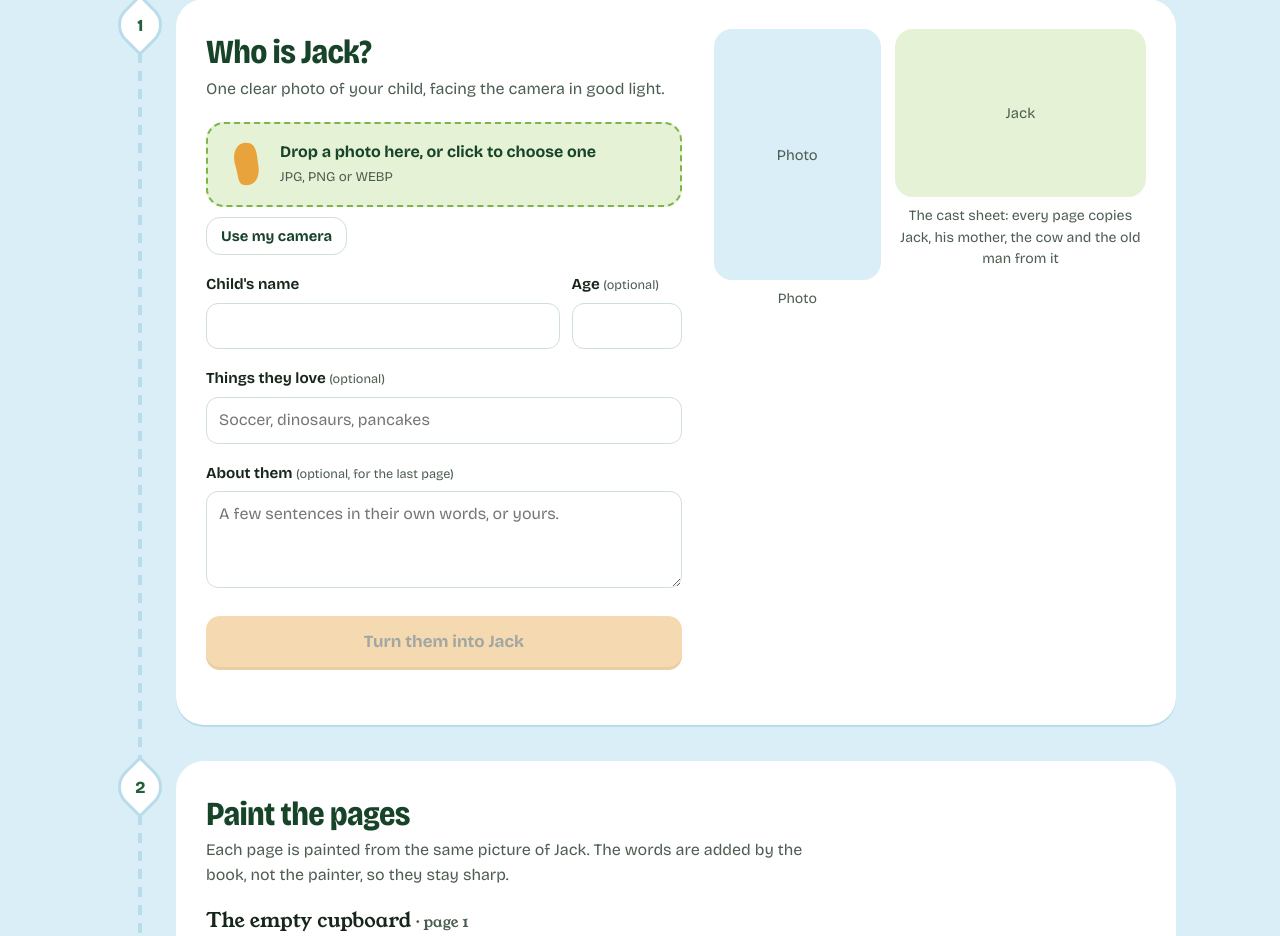
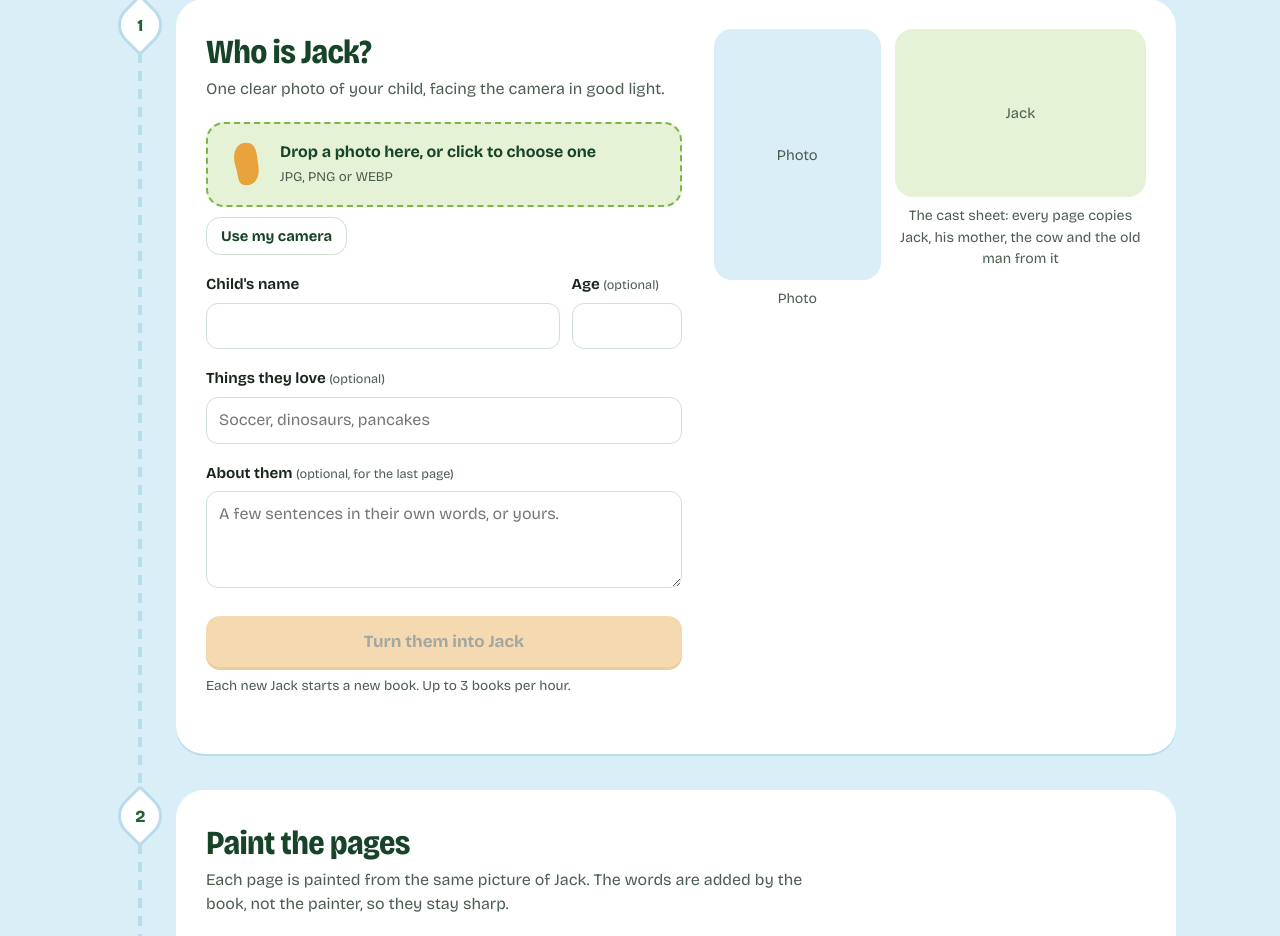
Before and after one commit to Starpilot25/beanstalk-actual, a Flask app: page / in a window 1280 px wide. Shown: the part 466-1402 px from the top of the page. Run offline with Flask 3, Linux system fonts and the light colour scheme.

Commit message:
final commmit before posting

```diff
--- a/app.py
+++ b/app.py
@@ -13,6 +13,7 @@ The API key is read from the OPENAI_API_KEY environment variable only.
 import base64
 import io
 import os
+import threading
 import time
 from collections import defaultdict, deque
 
@@ -21,7 +22,7 @@ from openai import OpenAI
 from PIL import Image, ImageOps
 
 from book_pdf import build_pdf
-from storyboard import CAST, CAST_SHEET, PAGES, PAGES_BY_N, STYLE, ZONES
+from storyboard import CAST, CAST_SHEET, HANDS, PAGES, PAGES_BY_N, STYLE, ZONES
 
 app = Flask(__name__)
 app.config["MAX_CONTENT_LENGTH"] = 40 * 1024 * 1024
@@ -85,7 +86,7 @@ def page_prompt(page):
         f"Art style: {STYLE} "
         f"{MATCH_RENDER} {CAST_SHEET} {cast} "
         "Match Jack's face to the reference sheet, but his expression follows this page's mood. "
-        f"Scene: {page['scene']} {page['shot']} {page['mood']} {ZONES[page['zone']]} "
+        f"Scene: {page['scene']} {page['shot']} {page['hands']} {HANDS} {page['mood']} {ZONES[page['zone']]} "
         f"Art style, again: {STYLE} {NO_WORDS}"
     )
 
@@ -134,19 +135,51 @@ def call_edit(images, prompt, size, quality=None):
     return result.data[0].b64_json
 
 
-_hits = defaultdict(deque)
-LIMIT, WINDOW = int(os.environ.get("HOURLY_LIMIT", "40")), 3600
+class Limiter:
+    """Sliding one-hour window, kept in memory (resets when Render restarts the app)."""
+
+    def __init__(self, limit):
+        self.limit, self.hits, self.lock = limit, defaultdict(deque), threading.Lock()
+
+    def _trim(self, q, now):
+        while q and now - q[0] > 3600:
+            q.popleft()
+
+    def take(self, key):
+        """Use one slot. Returns (allowed, slots_left, seconds_until_next_slot)."""
+        now = time.time()
+        with self.lock:
+            q = self.hits[key]
+            self._trim(q, now)
+            if len(q) >= self.limit:
+                return False, 0, int(3600 - (now - q[0])) + 1
+            q.append(now)
+            return True, self.limit - len(q), 0
+
+    def refund(self, key):
+        with self.lock:
+            if self.hits[key]:
+                self.hits[key].pop()
+
+
+requests_per_ip = Limiter(int(os.environ.get("HOURLY_LIMIT", "40")))           # any API call
+books_per_ip = Limiter(int(os.environ.get("BOOKS_PER_HOUR", "3")))              # cast sheets per person
+books_site = Limiter(int(os.environ.get("SITE_BOOKS_PER_HOUR", "20")))          # cast sheets, everyone
+
+
+def client_ip():
+    # Render's proxy appends the real client address as the LAST entry; earlier entries can be faked.
+    fwd = request.headers.get("X-Forwarded-For", "")
+    return (fwd.split(",")[-1].strip() if fwd else request.remote_addr) or "?"
 
 
 def rate_limited():
-    ip = (request.headers.get("X-Forwarded-For") or request.remote_addr or "?").split(",")[0].strip()
-    q, now = _hits[ip], time.time()
-    while q and now - q[0] > WINDOW:
-        q.popleft()
-    if len(q) >= LIMIT:
-        return True
-    q.append(now)
-    return False
+    return not requests_per_ip.take(client_ip())[0]
+
+
+def minutes(sec):
+    m = max(1, round(sec / 60))
+    return f"{m} minute{'s' if m != 1 else ''}"
 
 
 def error(msg, code=400):
@@ -169,7 +202,7 @@ def api_error(e):
 # ---------------------------------------------------------------------------
 @app.get("/")
 def index():
-    return render_template("index.html", pages=PAGES, model=IMAGE_MODEL)
+    return render_template("index.html", pages=PAGES, model=IMAGE_MODEL, books_per_hour=books_per_ip.limit)
 
 
 @app.get("/healthz")
@@ -188,10 +221,22 @@ def hero():
         photo = to_png(f.read(), "photo.png")
     except ValueError as e:
         return error(str(e))
+    # Each cast sheet starts a new book, so this is where books are counted.
+    ip = client_ip()
+    ok, left, wait = books_per_ip.take(ip)
+    if not ok:
+        return error(f"You've made {books_per_ip.limit} books this hour. You can start another in about {minutes(wait)}.", 429)
+    site_ok, _, site_wait = books_site.take("all")
+    if not site_ok:
+        books_per_ip.refund(ip)
+        return error(f"The site has hit its limit of {books_site.limit} books this hour. Try again in about {minutes(site_wait)}.", 429)
     try:
-        return jsonify({"image": call_edit(photo, hero_prompt(), "1536x1024", PAGE_QUALITY)})  # the sheet every page copies
+        image = call_edit(photo, hero_prompt(), "1536x1024", PAGE_QUALITY)  # the sheet every page copies
     except Exception as e:
+        books_per_ip.refund(ip)   # a failed attempt doesn't use up a book
+        books_site.refund("all")
         return api_error(e)
+    return jsonify({"image": image, "books_left": left})
 
 
 @app.post("/api/page")
--- a/storyboard.py
+++ b/storyboard.py
@@ -33,6 +33,11 @@ CAST_SHEET = ("The reference image is the cast sheet for this book. Draw every c
               "this scene exactly as they look on the sheet - same face, build, colors and clothes - and "
               "draw only the characters this scene names.")
 
+# Hands are the most common failure (extra or merged fingers). Same sentence in every call,
+# worded as what we want; each page also keeps its hand poses simple.
+HANDS = ("Every hand is anatomically correct: one thumb and four fingers, natural proportions, "
+         "fingers clearly separated.")
+
 # Where the story text goes, and how the picture keeps that area calm.
 # The image model is never asked to draw any words; the PDF layer adds them.
 ZONES = {
@@ -55,6 +60,7 @@ PAGES = [
         "shot": ("Jack and his mother stand toward the back of the room, shown full-length from head to toe with both feet planted on the floorboards. Jack shows "
                  "his full face toward the viewer, warmly front-lit, his eyes turned to his mother. Warm "
                  "daylight palette. The floor in front of them is plain, bare wooden floorboards."),
+        "hands": "Jack's hands rest at his sides; his mother's hand rests flat on his shoulder.",
         "mood": ("Mood: worried and a little sad. Jack's brow is creased and his mouth turned slightly down; "
                  "his mother looks tired and anxious, one hand on his shoulder. Nobody is smiling."),
         "zone": "bottom",
@@ -69,6 +75,8 @@ PAGES = [
                   "palm with five shiny beans, each a different color. Jack holds Milky-White's rope."),
         "shot": ("Jack is in three-quarter view, face clearly visible, looking at the beans. Bright "
                  "midday palette. The top third is open pale-blue sky with a few soft clouds."),
+        "hands": ("The old man's open hand faces palm-up toward the viewer, large and clear, with the five "
+                  "beans resting in it; Jack's hand is closed around Milky-White's rope."),
         "mood": ("Mood: curious and tempted. Jack leans in, eyes wide with wonder at the beans, lips parted; "
                  "the old man wears a sly, knowing half-smile."),
         "zone": "top",
@@ -85,6 +93,7 @@ PAGES = [
         "shot": ("Jack is in the doorway, face clearly visible and lit by the warm light from inside. "
                  "Darker dusk palette of deep blues and purples, darker than daytime. The lower third is "
                  "dark, shadowed grass."),
+        "hands": "Jack's hands hold the edge of the door frame; his mother's arm swings out of the window.",
         "mood": ("Mood: anger and dismay. His mother's face is furious, mouth open mid-shout, as she flings "
                  "the beans; Jack looks stunned and crestfallen, shoulders slumped."),
         "zone": "bottom",
--- a/templates/index.html
+++ b/templates/index.html
@@ -84,6 +84,7 @@
   .status{min-height:1.4em;margin-top:8px;font-size:.92rem;color:var(--ink-soft)}
   .status.err{color:var(--err);font-weight:600}
 
+  .note{font-size:.85rem;color:var(--ink-soft);margin:8px 0 0}
   .change{display:flex;gap:8px;margin-top:12px}
   .change input{flex:1;min-width:0}
 
@@ -149,6 +150,7 @@
         <textarea id="about" rows="3" maxlength="600" placeholder="A few sentences in their own words, or yours."></textarea>
 
         <button class="go wide" id="heroBtn" disabled>Turn them into Jack</button>
+        <p class="note">Each new Jack starts a new book. Up to {{ books_per_hour }} books per hour.</p>
         <div class="status" id="heroStatus"></div>
         <div class="change" id="heroChange" hidden>
           <input type="text" id="heroChangeText" maxlength="240" placeholder="Not quite right? e.g. “hair is curlier”, “face is rounder”" aria-label="What to change about Jack">
@@ -291,7 +293,9 @@ $("heroBtn").addEventListener("click", async () => {
     heroB64 = d.image; $("heroFrame").innerHTML = `<img alt="Your child as Jack" src="${src(heroB64)}">`;
     $("heroChange").hidden = false; btn.textContent = "Start Jack over";
     const made = PAGE_NUMS.filter(n => pages[n]).length;
-    setStatus(st, made ? "Jack changed, so repaint the pages to match." : "");
+    const left = d.books_left === 0 ? "That was your last new book this hour; you can still paint and change pages."
+               : `You can start ${d.books_left} more book${d.books_left === 1 ? "" : "s"} this hour.`;
+    setStatus(st, (made ? "Jack changed, so repaint the pages to match. " : "") + left);
   } catch (err) { $("heroFrame").textContent = "Jack"; setStatus(st, err.message, true); }
   finally { btn.disabled = false; steps(); }
 });
```
Also changed, not shown: PROMPTS.md (+4 -3 lines), to-do.md (+3 -0 lines), README.md.
